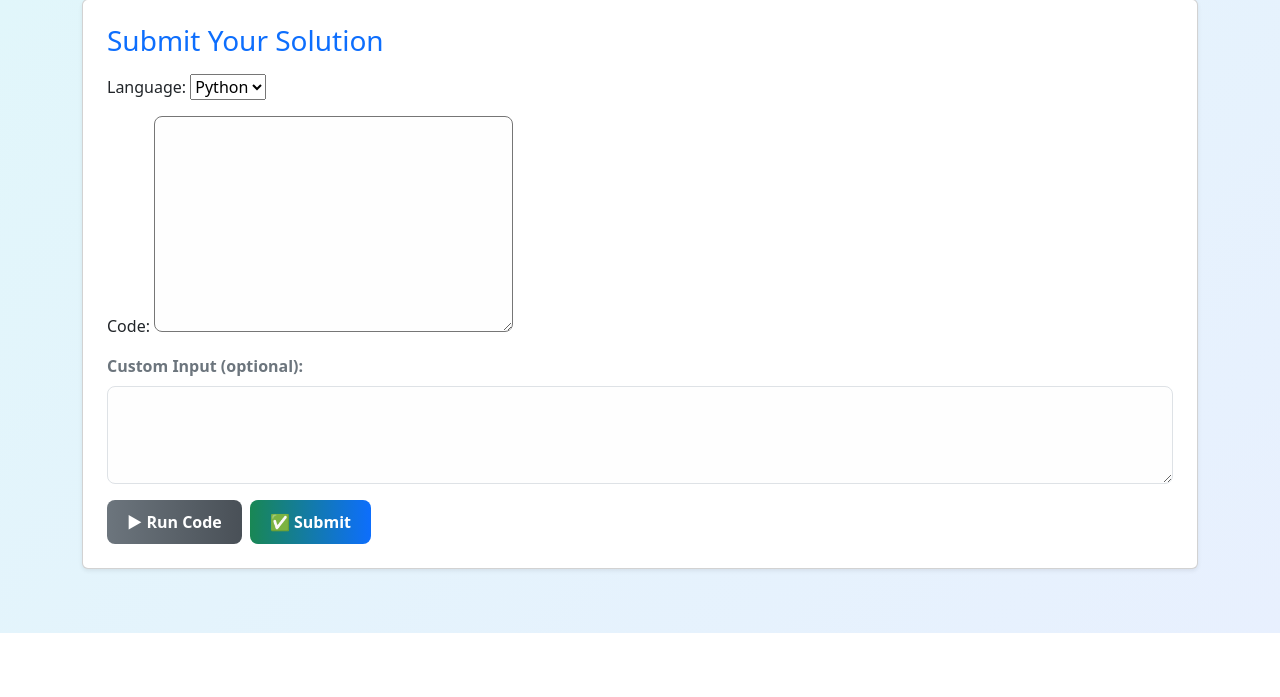
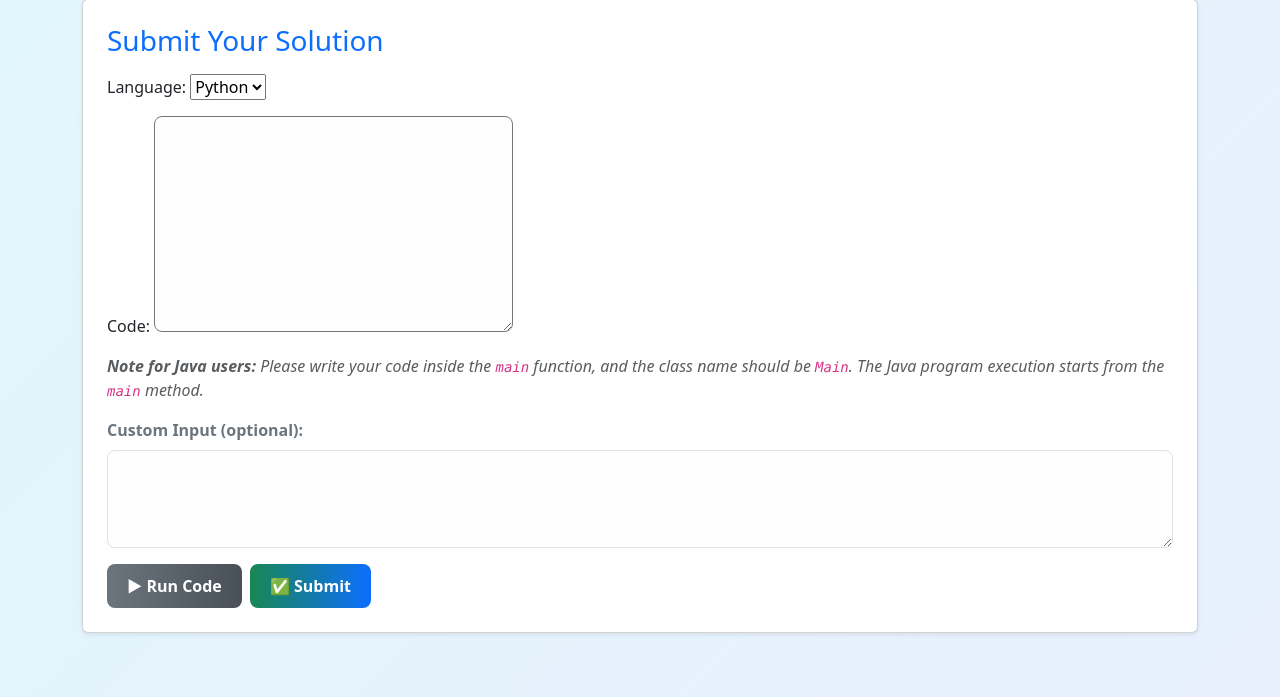
Before and after one commit to nayakakash11/Judge0_0, a Django app: page /problems/1/ in a window 1280 px wide. Shown: the part 293-990 px from the top of the page. Before the commit the page ends 926 px from the top, so only its background shows below. Run offline with Django 5.2, Linux system fonts and the light colour scheme; a user stored in the database is signed in; tables that the repository leaves empty hold one stand-in row (values such as "Sample post").

Commit message:
Update problem_detail.html

```diff
--- a/mysite/problems/Templates/problem_detail.html
+++ b/mysite/problems/Templates/problem_detail.html
@@ -117,8 +117,12 @@
       {% csrf_token %}
 
       <!-- Code Editor -->
-      <div class="mb-3">
-        {{ form.as_p }}
+      <div class="editor-container">
+      {{ form.as_p }}
+
+      <p class="text-muted fst-italic mt-2">
+      <strong>Note for Java users:</strong> Please write your code inside the <code>main</code> function, and the class name should be <code>Main</code>. The Java program execution starts from the <code>main</code> method.
+      </p>
       </div>
 
       <!-- Custom Input -->
```
